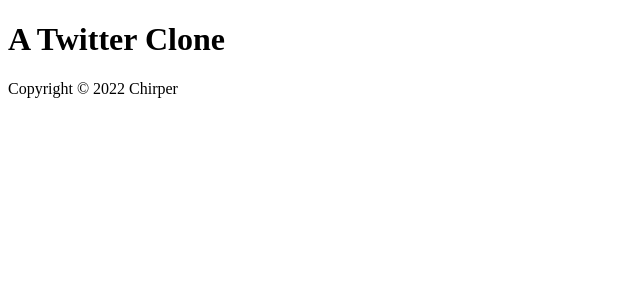
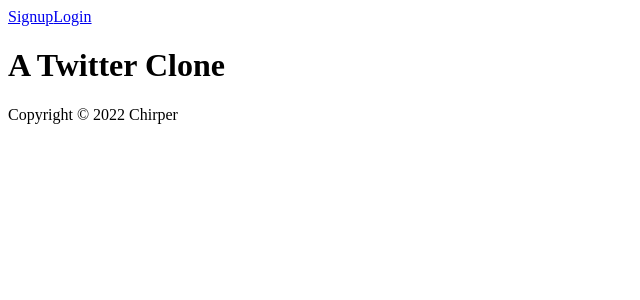
Before and after one commit to hahmed1523/mern_twitter, a React (Create React App) app in the folder frontend/: page / in a window 1280 px wide. Shown: the top 300 px of the page, without its empty margins (0-640 px from the left). Built offline with nearby package versions, Linux system fonts and the light colour scheme.

Commit message:
Complete Navbar component

```diff
--- a/frontend/src/components/app.js
+++ b/frontend/src/components/app.js
@@ -2,9 +2,12 @@
 import { AuthRoute, ProtectedRoute } from '../util/route_util';
 import { Routes,Route } from 'react-router-dom';
 import MainPage from './main/main_page';
+import NavbarContainer from './nav/navbar_container';
 
 const App = () => (
     <div className='page-container'>
+
+        <NavbarContainer />
 
         <Routes>
             <Route path="/" element={<MainPage />} />
--- a/frontend/src/components/nav/navbar.jsx
+++ b/frontend/src/components/nav/navbar.jsx
@@ -0,0 +1,46 @@
+import React from 'react';
+import { Link } from 'react-router-dom'
+
+class NavBar extends React.Component {
+    constructor(props) {
+        super(props);
+        this.logoutUser = this.logoutUser.bind(this);
+        this.getLinks = this.getLinks.bind(this);
+    }
+
+    logoutUser(e) {
+        e.preventDefault();
+        this.props.logout();
+    }
+
+    getLinks() {
+        if (this.props.loggedIn) {
+            return (
+                <div className='nav-items'>
+                    <Link to={'/tweets'}>All Tweets</Link>
+                    <Link to={'/profile'}>Profile</Link>
+                    <Link to={'/new_tweet'}>All Tweets</Link>
+                    <button onClick={this.logoutUser}>Logout</button>
+                </div>
+            );
+        } else {
+            return (
+                <div className='nav-items'>
+                    <Link to={'/signup'}>Signup</Link>
+                    <Link to={'/login'}>Login</Link>
+                </div>
+            );
+        };
+    }
+
+    render() {
+        return (
+            <nav>
+                { this.getLinks() }
+            </nav>
+        );
+    }
+
+};
+
+export default NavBar;
```
